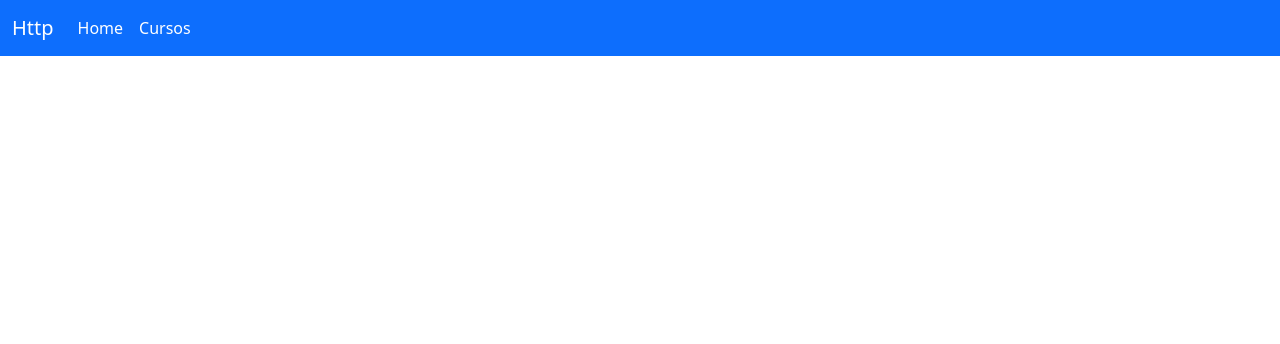
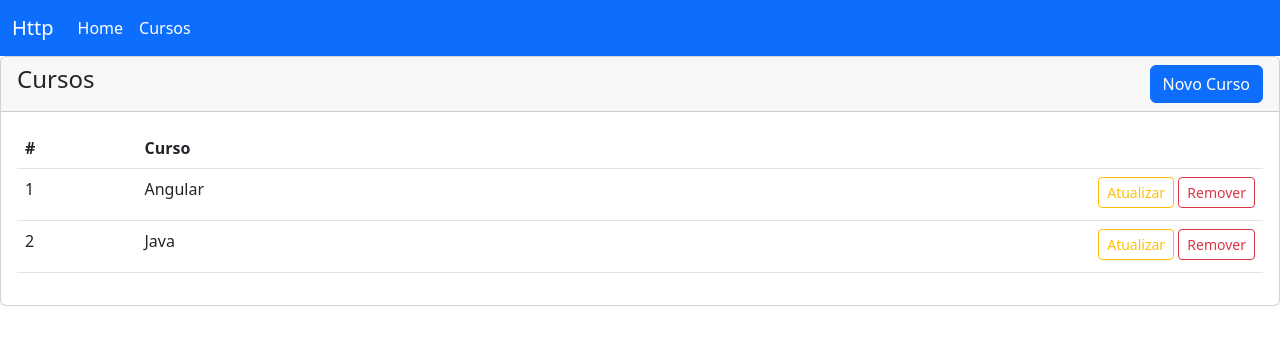
Before and after one commit to saullbrandao/angular-requests-http, an Angular app: page /cursos in a window 1280 px wide. Shown: the top 344 px of the page. Built offline with nearby package versions, Linux system fonts and the light colour scheme; data requests are answered from the project's data file.

Commit message:
display courses list

```diff
--- a/package.json
+++ b/package.json
@@ -7,7 +7,7 @@
     "build": "ng build",
     "watch": "ng build --watch --configuration development",
     "test": "ng test",
-    "api": "json-server --watch db.json"
+    "api": "json-server -d 2000 --watch db.json"
   },
   "private": true,
   "dependencies": {
--- a/src/app/app.component.html
+++ b/src/app/app.component.html
@@ -35,3 +35,4 @@
     </div>
   </div>
 </nav>
+<router-outlet></router-outlet>
--- /dev/null
+++ b/src/app/cursos/curso.ts
@@ -0,0 +1,4 @@
+export interface Curso {
+  id: number;
+  nome: string;
+}
--- a/src/app/cursos/cursos-lista/cursos-lista.component.html
+++ b/src/app/cursos/cursos-lista/cursos-lista.component.html
@@ -1 +1,48 @@
-<p>cursos-lista works!</p>
+<div class="card">
+  <div class="card-header">
+    <div class="float-start">
+      <h4>Cursos</h4>
+    </div>
+    <div class="float-end">
+      <button type="button" class="btn btn-primary" [routerLink]="['novo']">
+        Novo Curso
+      </button>
+    </div>
+  </div>
+
+  <div class="card-body">
+    <table
+      class="table table-hover"
+      *ngIf="cursos$ | async as cursos; else loading"
+    >
+      <thead>
+        <tr>
+          <th>#</th>
+          <th>Curso</th>
+          <th></th>
+        </tr>
+      </thead>
+      <tbody>
+        <tr *ngFor="let curso of cursos">
+          <td>{{ curso.id }}</td>
+          <td>{{ curso.nome }}</td>
+          <td>
+            <span class="float-end">
+              <button type="button" class="btn btn-outline-warning mb-1 btn-sm">
+                Atualizar
+              </button>
+              {{ "" }}
+              <button type="button" class="btn btn-outline-danger mb-1 btn-sm">
+                Remover
+              </button>
+            </span>
+          </td>
+        </tr>
+      </tbody>
+    </table>
+
+    <ng-template #loading>
+      <span>Carregando Cursos...</span>
+    </ng-template>
+  </div>
+</div>
--- a/src/app/cursos/cursos-lista/cursos-lista.component.ts
+++ b/src/app/cursos/cursos-lista/cursos-lista.component.ts
@@ -1,10 +1,19 @@
-import { Component } from '@angular/core';
+import { Component, OnInit } from '@angular/core';
+import { Observable } from 'rxjs';
+import { Curso } from '../curso';
+import { CursosService } from '../cursos.service';
 
 @Component({
   selector: 'app-cursos-lista',
   templateUrl: './cursos-lista.component.html',
-  styleUrls: ['./cursos-lista.component.scss']
+  styleUrls: ['./cursos-lista.component.scss'],
 })
-export class CursosListaComponent {
+export class CursosListaComponent implements OnInit {
+  cursos$: Observable<Curso[]> = new Observable();
 
+  constructor(private cursosService: CursosService) {}
+
+  ngOnInit(): void {
+    this.cursos$ = this.cursosService.list();
+  }
 }
--- /dev/null
+++ b/src/app/cursos/cursos.service.ts
@@ -0,0 +1,16 @@
+import { Injectable } from '@angular/core';
+import { HttpClient } from '@angular/common/http';
+import { Curso } from './curso';
+
+@Injectable({
+  providedIn: 'root',
+})
+export class CursosService {
+  private readonly API = 'http://localhost:3000/cursos';
+
+  constructor(private http: HttpClient) {}
+
+  list() {
+    return this.http.get<Curso[]>(this.API);
+  }
+}
```
Also changed, not shown: src/app/app.module.ts (+5 -10 lines), 1 other file (tests, documents, lock files or other folders).
